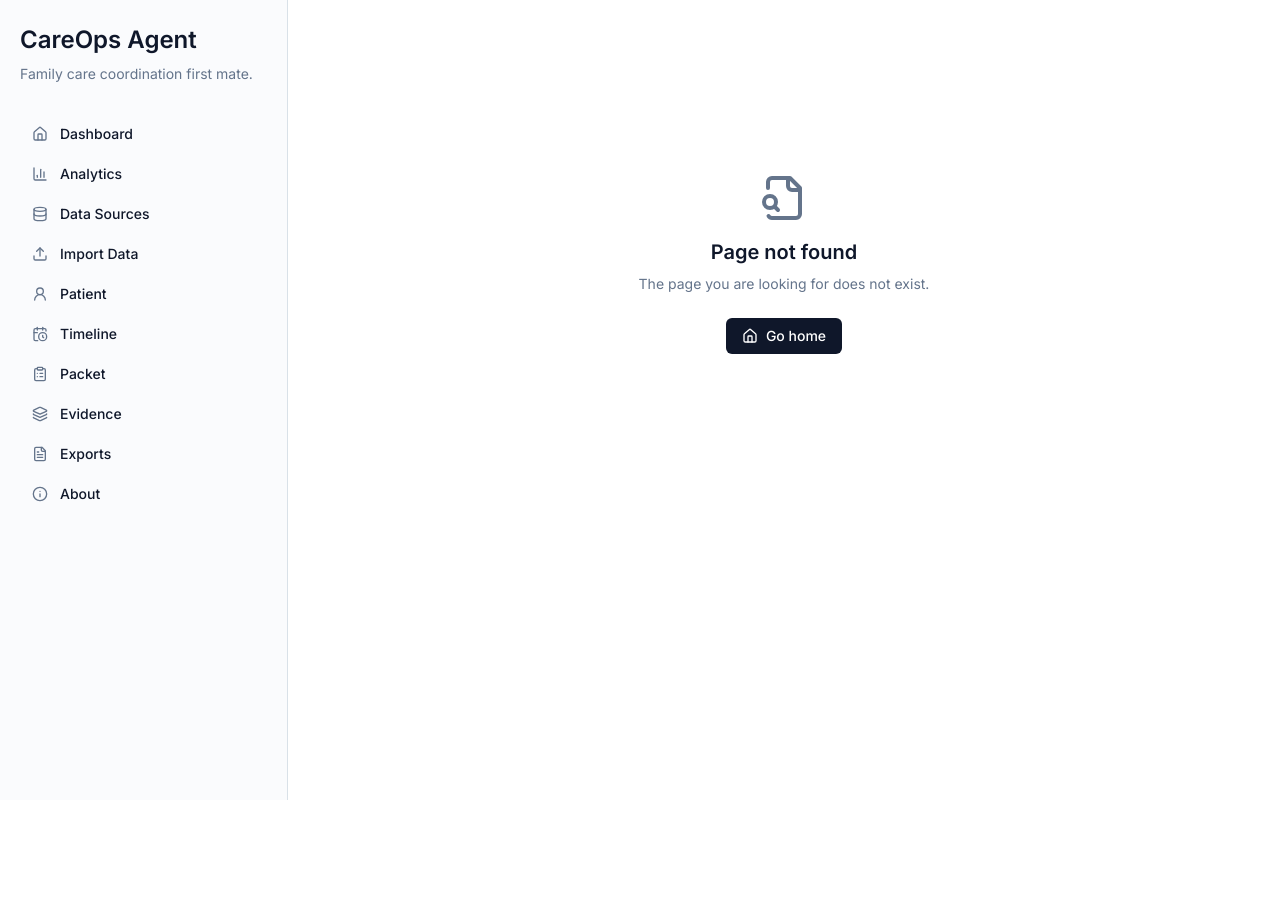
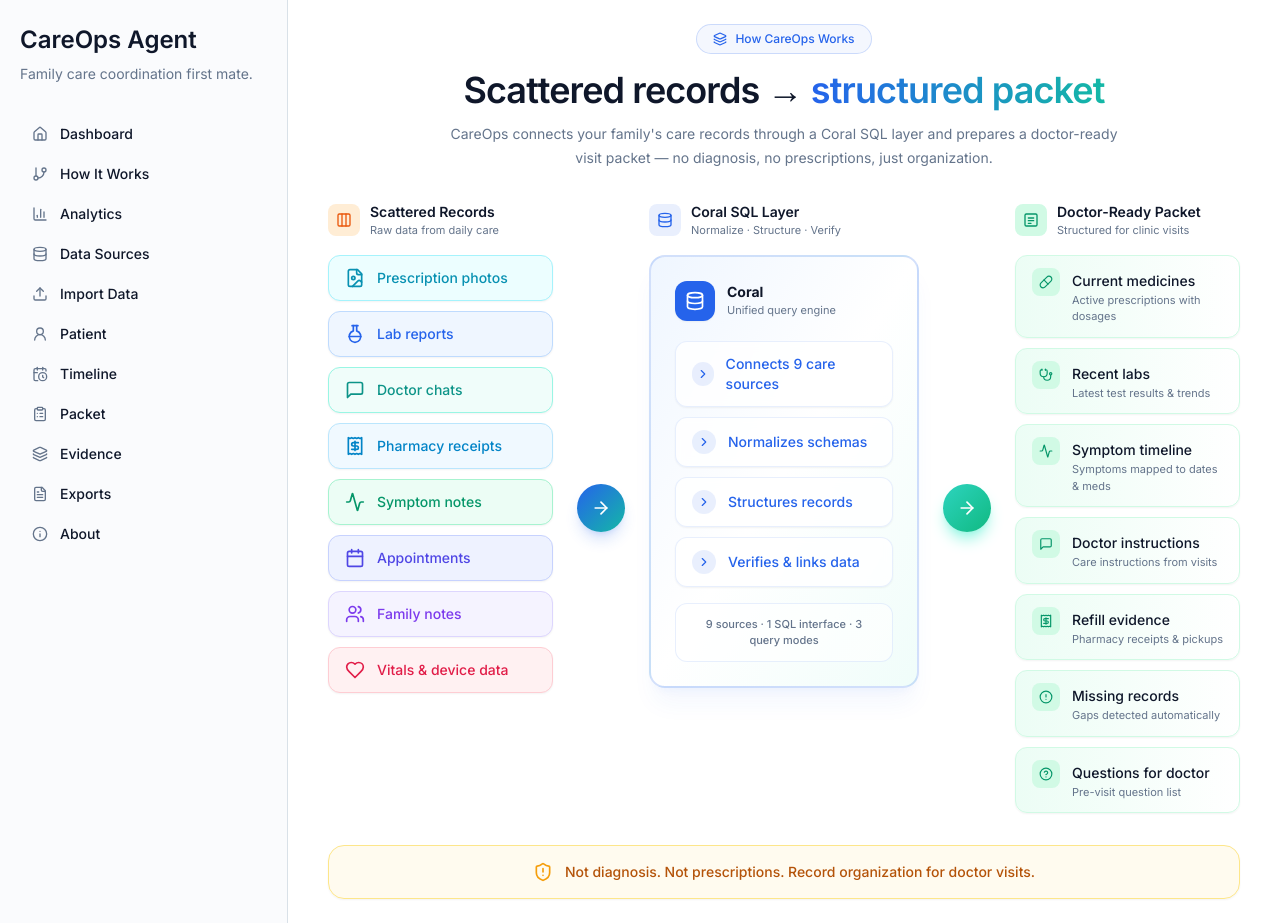
Before and after one commit to FiscalMindset/careops, a Next.js app: page /flow in a window 1280 px wide. Before the commit this address had no page. Before the commit the page ends 800 px from the top, so only its background shows below. Built offline with nearby package versions, Linux system fonts and the light colour scheme.

Commit message:
feat: add How It Works flow page with visual explainer of CareOps pipeline

```diff
--- /dev/null
+++ b/app/flow/page.tsx
@@ -0,0 +1,201 @@
+import type { Metadata } from "next";
+import { FileImage, FlaskRound, MessageSquare, Receipt, Activity, Calendar, Users, Heart, Database, ArrowRight, Pill, Stethoscope, AlertCircle, HelpCircle, ChevronRight, ShieldAlert, Layers, Columns3 } from "lucide-react";
+
+export const metadata: Metadata = {
+  title: "How CareOps Works — CareOps Agent",
+};
+
+const iconClass = "h-5 w-5 shrink-0";
+
+const scatteredRecords = [
+  { icon: FileImage, label: "Prescription photos", color: "text-cyan-600 bg-cyan-50 border-cyan-200" },
+  { icon: FlaskRound, label: "Lab reports", color: "text-blue-600 bg-blue-50 border-blue-200" },
+  { icon: MessageSquare, label: "Doctor chats", color: "text-teal-600 bg-teal-50 border-teal-200" },
+  { icon: Receipt, label: "Pharmacy receipts", color: "text-sky-600 bg-sky-50 border-sky-200" },
+  { icon: Activity, label: "Symptom notes", color: "text-emerald-600 bg-emerald-50 border-emerald-200" },
+  { icon: Calendar, label: "Appointments", color: "text-indigo-600 bg-indigo-50 border-indigo-200" },
+  { icon: Users, label: "Family notes", color: "text-violet-600 bg-violet-50 border-violet-200" },
+  { icon: Heart, label: "Vitals & device data", color: "text-rose-600 bg-rose-50 border-rose-200" },
+];
+
+const coralActions = [
+  "Connects 9 care sources",
+  "Normalizes schemas",
+  "Structures records",
+  "Verifies & links data",
+];
+
+const packetOutputs = [
+  { icon: Pill, label: "Current medicines", desc: "Active prescriptions with dosages" },
+  { icon: Stethoscope, label: "Recent labs", desc: "Latest test results & trends" },
+  { icon: Activity, label: "Symptom timeline", desc: "Symptoms mapped to dates & meds" },
+  { icon: MessageSquare, label: "Doctor instructions", desc: "Care instructions from visits" },
+  { icon: Receipt, label: "Refill evidence", desc: "Pharmacy receipts & pickups" },
+  { icon: AlertCircle, label: "Missing records", desc: "Gaps detected automatically" },
+  { icon: HelpCircle, label: "Questions for doctor", desc: "Pre-visit question list" },
+];
+
+export default function FlowPage() {
+  return (
+    <div className="space-y-8">
+
+      {/* Hero header */}
+      <div className="text-center">
+        <div className="inline-flex items-center gap-2 rounded-full border border-info/20 bg-info/5 px-4 py-1.5 text-xs font-medium text-info">
+          <Layers className="h-3.5 w-3.5" />
+          How CareOps Works
+        </div>
+        <h1 className="mt-4 text-4xl font-semibold tracking-tight text-ink">
+          Scattered records →{" "}
+          <span className="bg-gradient-to-r from-info to-teal-500 bg-clip-text text-transparent">
+            structured packet
+          </span>
+        </h1>
+        <p className="mx-auto mt-3 max-w-2xl text-sm leading-6 text-muted">
+          CareOps connects your family&apos;s care records through a Coral SQL layer and prepares a
+          doctor-ready visit packet — no diagnosis, no prescriptions, just organization.
+        </p>
+      </div>
+
+      {/* Flow diagram */}
+      <div className="grid gap-6 lg:grid-cols-[1fr_auto_1.2fr_auto_1fr] items-start">
+
+        {/* LEFT: Scattered Records */}
+        <div className="space-y-4">
+          <div className="flex items-center gap-2.5 mb-4">
+            <div className="flex h-8 w-8 items-center justify-center rounded-lg bg-orange-100">
+              <Columns3 className="h-4 w-4 text-orange-600" />
+            </div>
+            <div>
+              <h2 className="text-sm font-semibold text-ink">Scattered Records</h2>
+              <p className="text-[11px] text-muted">Raw data from daily care</p>
+            </div>
+          </div>
+          <div className="space-y-2.5">
+            {scatteredRecords.map((r) => {
+              const Icon = r.icon;
+              return (
+                <div key={r.label} className={`flex items-center gap-3 rounded-xl border px-4 py-3 shadow-sm ${r.color}`}>
+                  <Icon className={iconClass} />
+                  <span className="text-sm font-medium">{r.label}</span>
+                </div>
+              );
+            })}
+          </div>
+        </div>
+
+        {/* ARROW 1 */}
+        <div className="hidden lg:flex items-center justify-center self-stretch">
+          <div className="flex h-12 w-12 items-center justify-center rounded-full bg-gradient-to-br from-info to-teal-500 shadow-lg shadow-info/20">
+            <ArrowRight className="h-5 w-5 text-white" />
+          </div>
+        </div>
+        <div className="flex lg:hidden items-center justify-center">
+          <ChevronRight className="h-6 w-6 text-muted rotate-90" />
+        </div>
+
+        {/* CENTER: Coral SQL Layer */}
+        <div className="space-y-4">
+          <div className="flex items-center gap-2.5 mb-4">
+            <div className="flex h-8 w-8 items-center justify-center rounded-lg bg-info/10">
+              <Database className="h-4 w-4 text-info" />
+            </div>
+            <div>
+              <h2 className="text-sm font-semibold text-ink">Coral SQL Layer</h2>
+              <p className="text-[11px] text-muted">Normalize · Structure · Verify</p>
+            </div>
+          </div>
+
+          <div className="rounded-2xl border-2 border-info/20 bg-gradient-to-br from-blue-50 via-white to-teal-50 p-6 shadow-xl shadow-info/5">
+            <div className="flex items-center gap-3 mb-5">
+              <div className="flex h-10 w-10 items-center justify-center rounded-xl bg-info shadow-sm">
+                <Database className="h-5 w-5 text-white" />
+              </div>
+              <div>
+                <h3 className="text-sm font-bold text-ink">Coral</h3>
+                <p className="text-[11px] text-muted">Unified query engine</p>
+              </div>
+            </div>
+
+            <div className="space-y-2.5">
+              {coralActions.map((action) => (
+                <div key={action} className="flex items-center gap-3 rounded-xl border border-info/10 bg-white/80 px-4 py-3 shadow-sm backdrop-blur-sm">
+                  <div className="flex h-6 w-6 items-center justify-center rounded-full bg-info/10">
+                    <ChevronRight className="h-3.5 w-3.5 text-info" />
+                  </div>
+                  <span className="text-sm font-medium text-info">{action}</span>
+                </div>
+              ))}
+            </div>
+
+            <div className="mt-4 rounded-xl border border-info/10 bg-white/60 px-4 py-3 text-center">
+              <p className="text-[11px] font-medium text-muted">
+                9 sources · 1 SQL interface · 3 query modes
+              </p>
+            </div>
+          </div>
+        </div>
+
+        {/* ARROW 2 */}
+        <div className="hidden lg:flex items-center justify-center self-stretch">
+          <div className="flex h-12 w-12 items-center justify-center rounded-full bg-gradient-to-br from-teal-400 to-emerald-500 shadow-lg shadow-teal-200">
+            <ArrowRight className="h-5 w-5 text-white" />
+          </div>
+        </div>
+        <div className="flex lg:hidden items-center justify-center">
+          <ChevronRight className="h-6 w-6 text-muted rotate-90" />
+        </div>
+
+        {/* RIGHT: Doctor-Ready Packet */}
+        <div className="space-y-4">
+          <div className="flex items-center gap-2.5 mb-4">
+            <div className="flex h-8 w-8 items-center justify-center rounded-lg bg-emerald-100">
+              <ClipboardListIcon className="h-4 w-4 text-emerald-600" />
+            </div>
+            <div>
+              <h2 className="text-sm font-semibold text-ink">Doctor-Ready Packet</h2>
+              <p className="text-[11px] text-muted">Structured for clinic visits</p>
+            </div>
+          </div>
+          <div className="space-y-2.5">
+            {packetOutputs.map((p) => {
+              const Icon = p.icon;
+              return (
+                <div key={p.label} className="flex items-start gap-3 rounded-xl border border-emerald-100 bg-gradient-to-r from-emerald-50 to-white px-4 py-3 shadow-sm">
+                  <div className="flex h-7 w-7 shrink-0 items-center justify-center rounded-lg bg-emerald-100">
+                    <Icon className="h-3.5 w-3.5 text-emerald-600" />
+                  </div>
+                  <div>
+                    <span className="text-sm font-medium text-ink">{p.label}</span>
+                    <p className="text-[11px] text-muted">{p.desc}</p>
+                  </div>
+                </div>
+              );
+            })}
+          </div>
+        </div>
+
+      </div>
+
+      {/* Bottom safety line */}
+      <div className="flex items-center justify-center gap-3 rounded-2xl border border-amber-200 bg-amber-50/80 px-6 py-4 shadow-sm">
+        <ShieldAlert className="h-5 w-5 shrink-0 text-amber-500" />
+        <p className="text-sm font-medium text-amber-700">
+          Not diagnosis. Not prescriptions. Record organization for doctor visits.
+        </p>
+      </div>
+
+    </div>
+  );
+}
+
+function ClipboardListIcon({ className }: { className?: string }) {
+  return (
+    <svg xmlns="http://www.w3.org/2000/svg" viewBox="0 0 24 24" fill="none" stroke="currentColor" strokeWidth="2" strokeLinecap="round" strokeLinejoin="round" className={className}>
+      <rect x="3" y="3" width="18" height="18" rx="2" ry="2"/>
+      <line x1="8" y1="9" x2="16" y2="9"/>
+      <line x1="8" y1="13" x2="16" y2="13"/>
+      <line x1="8" y1="17" x2="12" y2="17"/>
+    </svg>
+  );
+}
--- a/app/layout.tsx
+++ b/app/layout.tsx
@@ -1,6 +1,6 @@
 import type { Metadata } from "next";
 import { Inter } from "next/font/google";
-import { BarChart3, ClipboardList, Database, FileText, Home, Info, Layers, Upload, UserRound, CalendarClock, Menu, X } from "lucide-react";
+import { BarChart3, ClipboardList, Database, FileText, Home, Info, Layers, Upload, UserRound, CalendarClock, Menu, X, GitBranch } from "lucide-react";
 import "./globals.css";
 
 const inter = Inter({ subsets: ["latin"], display: "swap" });
@@ -18,6 +18,7 @@ export const viewport = {
 
 const nav = [
   { href: "/", label: "Dashboard", icon: Home },
+  { href: "/flow", label: "How It Works", icon: GitBranch },
   { href: "/analytics", label: "Analytics", icon: BarChart3 },
   { href: "/data-sources", label: "Data Sources", icon: Database },
   { href: "/data-import", label: "Import Data", icon: Upload },
```
